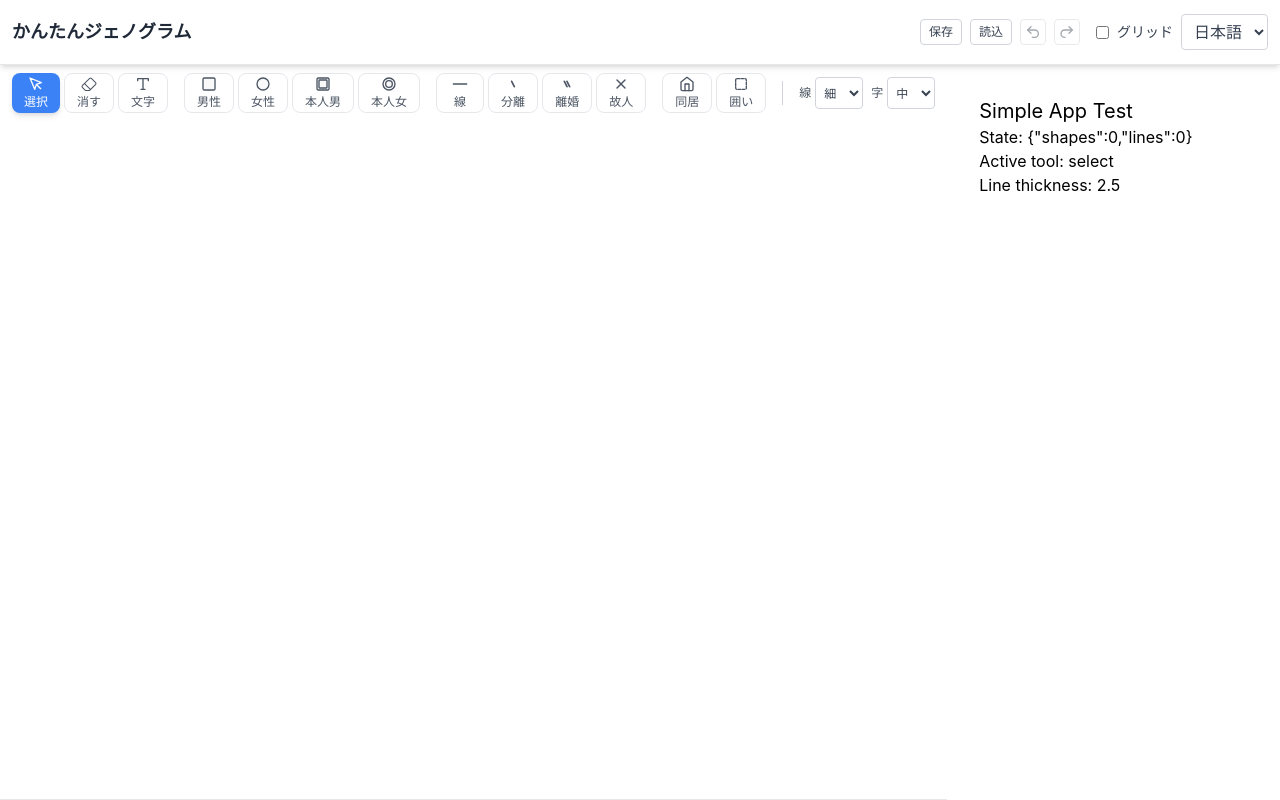
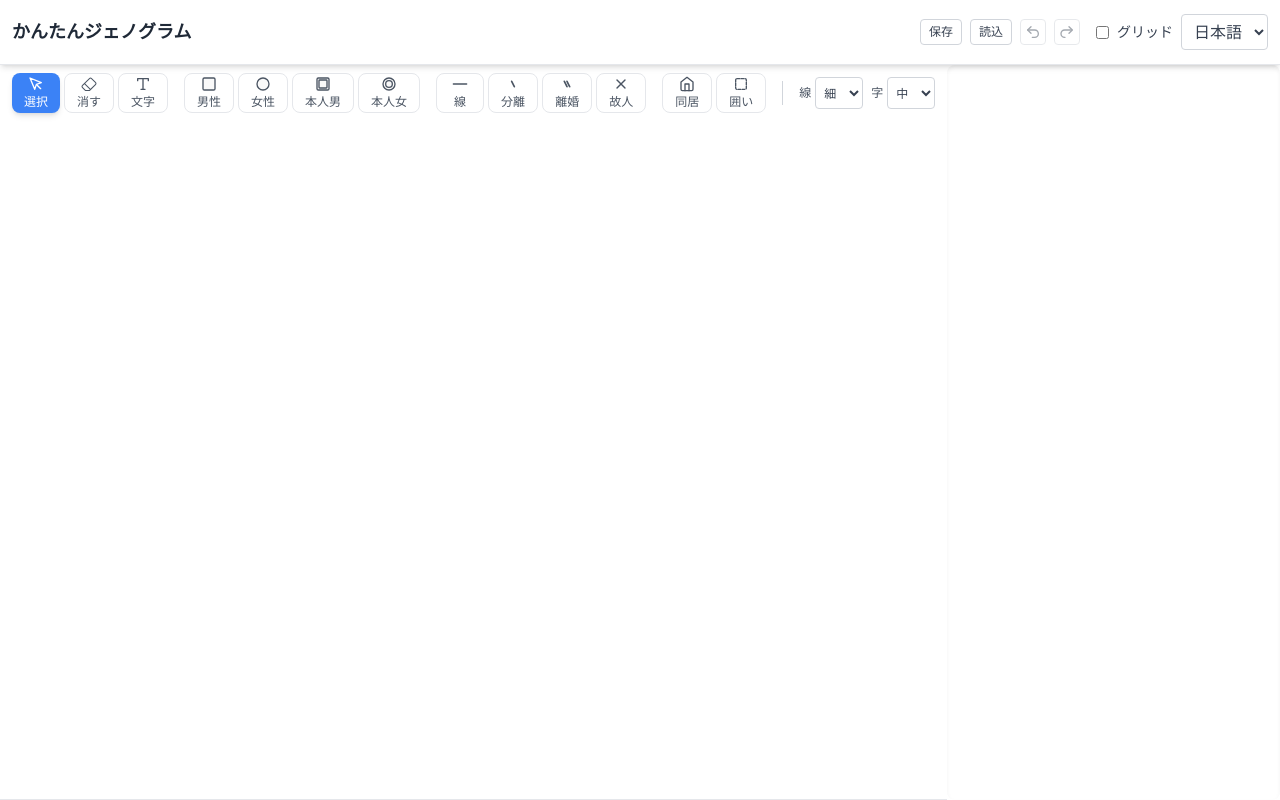
Before and after one commit to mochizukimasao/easy-genogram, a React (Vite) app: page / in a window 1280 px wide. Built offline with nearby package versions, Linux system fonts and the light colour scheme.

Commit message:
Add Canvas to simplified app for testing

```diff
--- a/App.simple.tsx
+++ b/App.simple.tsx
@@ -1,17 +1,28 @@
-import React, { useState } from 'react';
+import React, { useState, useCallback, useRef } from 'react';
 import { LanguageProvider, useLanguage } from './contexts/LanguageContext';
 import Header from './components/Header';
 import Palette from './components/Palette';
+import Canvas from './components/Canvas';
 import { LINE_THICKNESS, FONT_SIZES } from './constants';
-import { CanvasState, Tool } from './types';
+import { CanvasState, Tool, CanvasElement } from './types';
 
 const AppContent: React.FC = () => {
     const { t } = useLanguage();
-    const [canvasState] = useState<CanvasState>({ shapes: [], lines: [], boundaries: [], texts: [] });
+    const [canvasState, setCanvasState] = useState<CanvasState>({ shapes: [], lines: [], boundaries: [], texts: [] });
     const [activeTool, setActiveTool] = useState<Tool>('select');
+    const [selectedElements, setSelectedElements] = useState<CanvasElement[]>([]);
     const [lineThickness, setLineThickness] = useState<number>(LINE_THICKNESS.medium);
     const [fontSize, setFontSize] = useState<number>(FONT_SIZES.medium);
     const [isGridVisible] = useState(false);
+
+    const nextId = useRef(1);
+    const getNextId = useCallback(() => nextId.current++, []);
+
+    const updateState = useCallback((updater: (prevState: CanvasState) => CanvasState) => {
+        setCanvasState(updater);
+    }, []);
+
+    const moveSelectedElements = useCallback(() => {}, []);
 
     return (
         <div className="flex flex-col h-screen bg-gray-100">
@@ -35,12 +46,19 @@ const AppContent: React.FC = () => {
                     onFontSizeChange={setFontSize}
                 />
                 <main className="flex-1 overflow-auto bg-white">
-                    <div className="p-8">
-                        <h2 className="text-xl">Simple App Test</h2>
-                        <p>State: {JSON.stringify({ shapes: canvasState.shapes.length, lines: canvasState.lines.length })}</p>
-                        <p>Active tool: {activeTool}</p>
-                        <p>Line thickness: {lineThickness}</p>
-                    </div>
+                    <Canvas
+                        canvasState={canvasState}
+                        updateState={updateState}
+                        activeTool={activeTool}
+                        selectedElements={selectedElements}
+                        setSelectedElements={setSelectedElements}
+                        getNextId={getNextId}
+                        lineThickness={lineThickness}
+                        fontSize={fontSize}
+                        moveSelectedElements={moveSelectedElements}
+                        isGridVisible={isGridVisible}
+                        onToolSelect={setActiveTool}
+                    />
                 </main>
             </div>
         </div>
```
